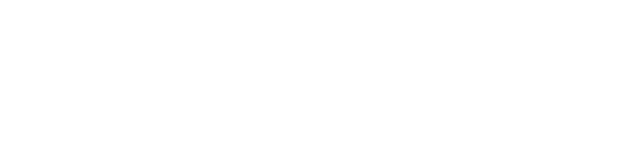
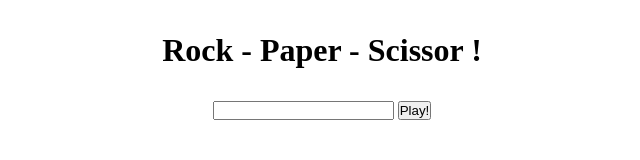
Before and after one commit to GClabaut/rock_paper_scissor, a plain HTML site: page index.html in a window 1280 px wide. Shown: the whole page, without its empty margins (318-958 px from the left). Drawn offline with Linux system fonts and the light colour scheme.

Commit message:
Added all html elements + some style

```diff
--- a/index.html
+++ b/index.html
@@ -3,10 +3,17 @@
 <head>
     <meta charset="UTF-8">
     <meta name="viewport" content="width=device-width, initial-scale=1.0">
+    <link rel="stylesheet" href="style.css">
     <script type="module" src="./main.js"></script>
     <title>Document</title>
 </head>
 <body>
-
+    <div class="playfield">
+        <h1>Rock - Paper - Scissor !</h1>
+        <div class="input">
+            <input type="text">
+            <button>Play!</button>
+        </div>
+    </div>
 </body>
 </html>
--- /dev/null
+++ b/style.css
@@ -0,0 +1,12 @@
+* {
+    padding: 0;
+    margin: 0;
+}
+
+.playfield {
+    margin-top: 2rem;
+    display: flex;
+    flex-direction: column;
+    align-items: center;
+    gap: 2rem;
+}
```
